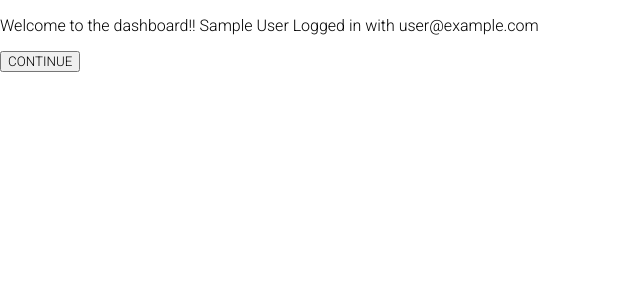
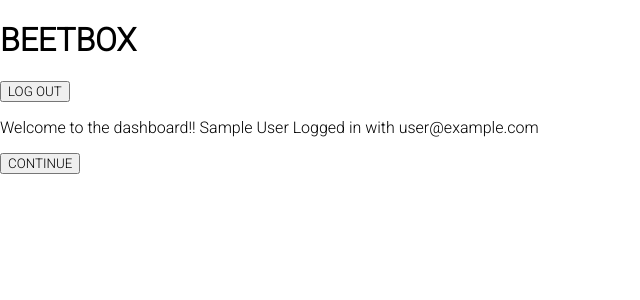
Before and after one commit to JackBlakeston/BEETBOX, a React (Create React App) app in the folder client/: page /dashboard in a window 1280 px wide. Shown: the top 300 px of the page, without its empty margins (0-640 px from the left). Built offline with nearby package versions, Linux system fonts and the light colour scheme; no server answers; sample sign-in values are in the browser's storage.

Commit message:
bugfix: Fix login issues

```diff
--- a/client/src/components/AuthScreen.js
+++ b/client/src/components/AuthScreen.js
@@ -32,7 +32,7 @@ function AuthScreen () {
     // TODO Check validity ?? Does firebase do this maybe¿?¿
 
     // LOGIN with firebase
-    signInWithEmailAndPassword(auth, registerEmail, registerPass)
+    signInWithEmailAndPassword(auth, loginEmail, loginPass)
       .catch((error) => {
         console.error('LOGIN FAILED: ' + error);
       });
--- a/client/src/components/Dashboard.js
+++ b/client/src/components/Dashboard.js
@@ -1,28 +1,36 @@
-import { onAuthStateChanged } from "firebase/auth";
+import { onAuthStateChanged, signOut } from "firebase/auth";
 import { useState } from "react";
-import { Link } from "react-router-dom";
+import { Link, useNavigate } from "react-router-dom";
 import { auth } from "../FirebaseService";
 
 
 
 function Dashboard () {
 
+  const navigate = useNavigate();
+
   const [user, setUser] = useState(null);
 
   onAuthStateChanged(auth, (user) => {
     if (user) {
-      // User is signed in, see docs for a list of available properties
-      // https://firebase.google.com/docs/reference/js/firebase.User
       console.log('SIGNED IN: ', user.email);
       setUser(user);
-
     } else {
       console.log('SIGNED OUT');
+      navigate('/');
     }
   });
 
+  function handleLogoutClick () {
+    signOut(auth);
+  }
+
   return (
     <div>
+      <div className='dashboard-navbar'>
+        <h1>BEETBOX</h1>
+        <button onClick={handleLogoutClick}>LOG OUT</button>
+      </div>
       <p>Welcome to the dashboard!! {user?.displayName} Logged in with {user?.email}</p>
       <Link to={'/sequencer'}>
         <button>
```
